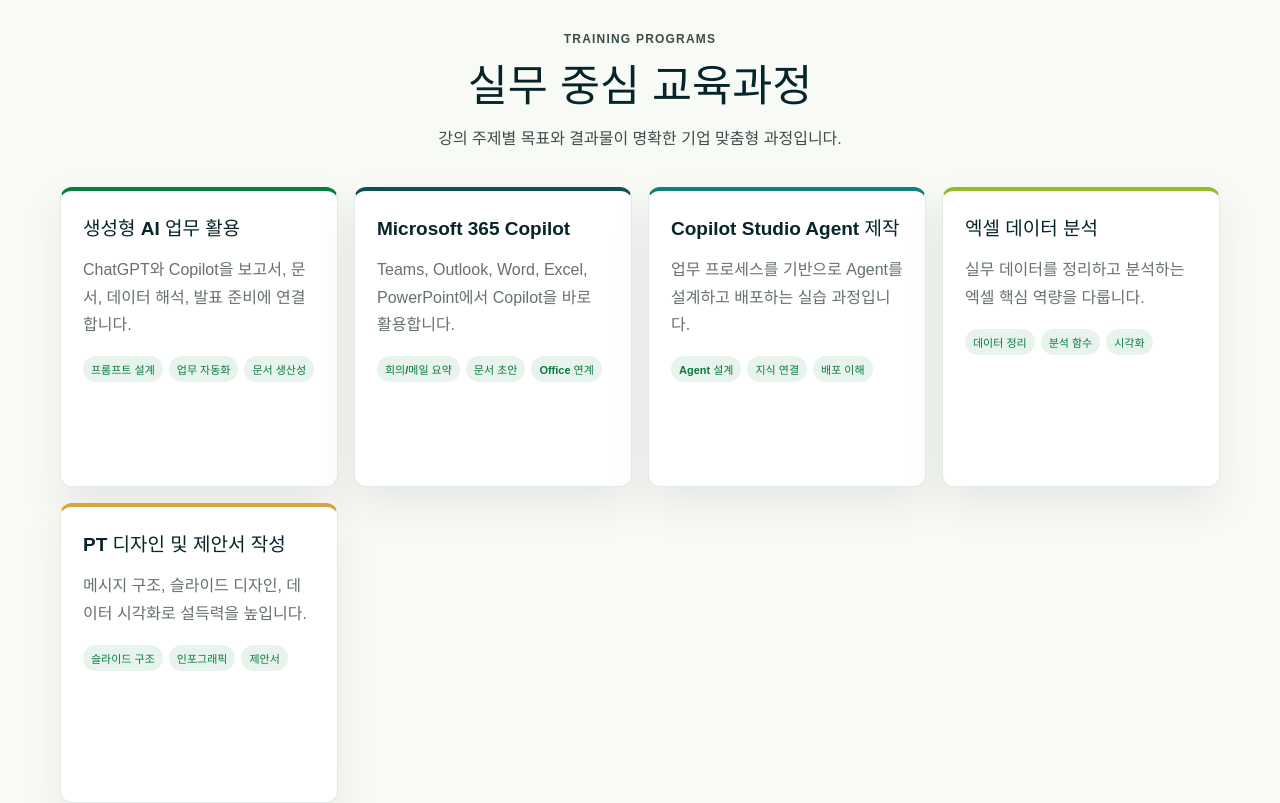
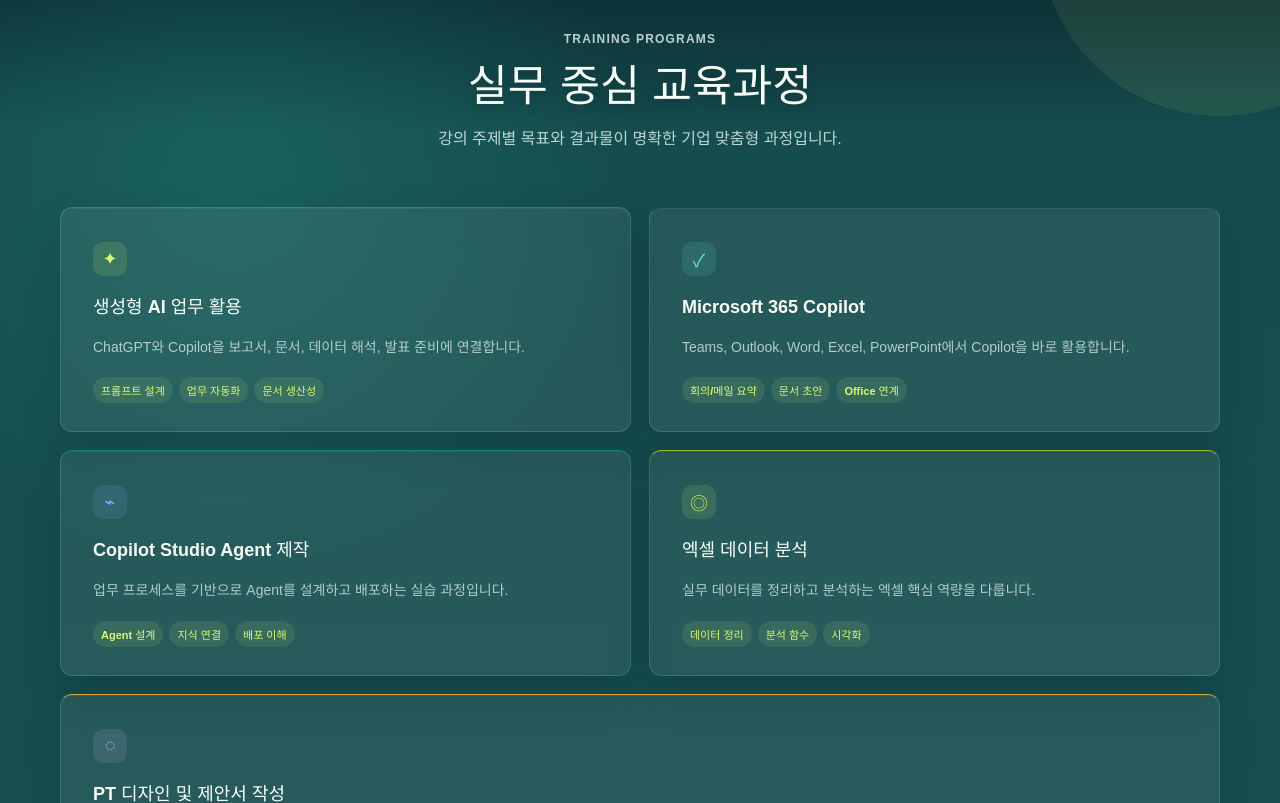
Before and after one commit to pej0285-lab/hellopt_homepage, a React (Vite) app: page / in a window 1280 px wide. Shown: the part 3517-4320 px from the top of the page. Built offline with nearby package versions, Linux system fonts and the light colour scheme; a web font is replaced by a local one.

Commit message:
Redesign course section

```diff
--- a/src/App.css
+++ b/src/App.css
@@ -1450,6 +1450,119 @@
   color: #183333;
 }
 
+.courses-section {
+  position: relative;
+  overflow: hidden;
+  color: #f4fffb;
+  background:
+    radial-gradient(circle at 18% 22%, rgba(40, 179, 155, 0.2), transparent 30%),
+    linear-gradient(180deg, #09242d 0%, #154c4d 18%, #174f50 100%);
+}
+
+.courses-section::before,
+.courses-section::after {
+  position: absolute;
+  right: -120px;
+  width: 360px;
+  height: 360px;
+  border-radius: 999px;
+  background: rgba(216, 251, 114, 0.08);
+  content: '';
+}
+
+.courses-section::before {
+  top: -180px;
+}
+
+.courses-section::after {
+  bottom: -240px;
+  left: -120px;
+  right: auto;
+  background: rgba(140, 230, 221, 0.08);
+}
+
+.courses-section .section-head,
+.courses-section .course-grid {
+  position: relative;
+  z-index: 1;
+}
+
+.courses-section .section-head {
+  max-width: 760px;
+  margin-bottom: 54px;
+}
+
+.courses-section .eyebrow {
+  color: var(--lime);
+}
+
+.courses-section .section-head h2 {
+  color: #f8fff8;
+  text-shadow: 0 2px 12px rgba(0, 19, 24, 0.3);
+}
+
+.courses-section .section-head p {
+  max-width: 680px;
+  margin-inline: auto;
+  color: rgba(230, 248, 245, 0.8);
+}
+
+.course-grid {
+  grid-template-columns: repeat(2, minmax(0, 1fr));
+  gap: 18px;
+}
+
+.course-card {
+  min-height: 188px;
+  padding: 34px 32px 28px;
+  border: 1px solid rgba(174, 245, 255, 0.16);
+  border-top: 1px solid rgba(174, 245, 255, 0.16);
+  border-radius: 12px;
+  background: rgba(255, 255, 255, 0.07);
+  box-shadow: inset 0 1px 0 rgba(255, 255, 255, 0.06), 0 18px 42px rgba(0, 25, 31, 0.16);
+}
+
+.course-card:nth-child(5) {
+  grid-column: 1 / -1;
+}
+
+.course-card::before {
+  display: grid;
+  place-items: center;
+  width: 34px;
+  height: 34px;
+  margin-bottom: 20px;
+  border-radius: 10px;
+  color: var(--lime);
+  background: rgba(216, 251, 114, 0.12);
+  font-size: 18px;
+  font-weight: 700;
+  content: '✦';
+}
+
+.course-card:nth-child(2)::before { color: #66e4d2; background: rgba(102, 228, 210, 0.12); content: '✓'; }
+.course-card:nth-child(3)::before { color: #7bb8ff; background: rgba(123, 184, 255, 0.12); content: '⌁'; }
+.course-card:nth-child(4)::before { color: #c9f26a; background: rgba(201, 242, 106, 0.12); content: '◎'; }
+.course-card:nth-child(5)::before { color: #d2b8ff; background: rgba(210, 184, 255, 0.12); content: '◌'; }
+
+.course-card h3 {
+  color: #f8fff8;
+  font-size: 18px;
+  line-height: 1.3;
+}
+
+.course-card p {
+  max-width: 620px;
+  color: rgba(230, 248, 245, 0.72);
+  font-size: 14px;
+  line-height: 1.7;
+}
+
+.course-card span {
+  color: var(--lime);
+  background: rgba(216, 251, 114, 0.1);
+}
+
 @media (max-width: 720px) {
   .site-header nav {
     font-size: 12px;
@@ -1464,4 +1577,12 @@
   .accordion-trigger span {
     font-size: 17px;
   }
-}
+
+  .course-grid {
+    grid-template-columns: 1fr;
+  }
+
+  .course-card:nth-child(5) {
+    grid-column: auto;
+  }
+}
```
